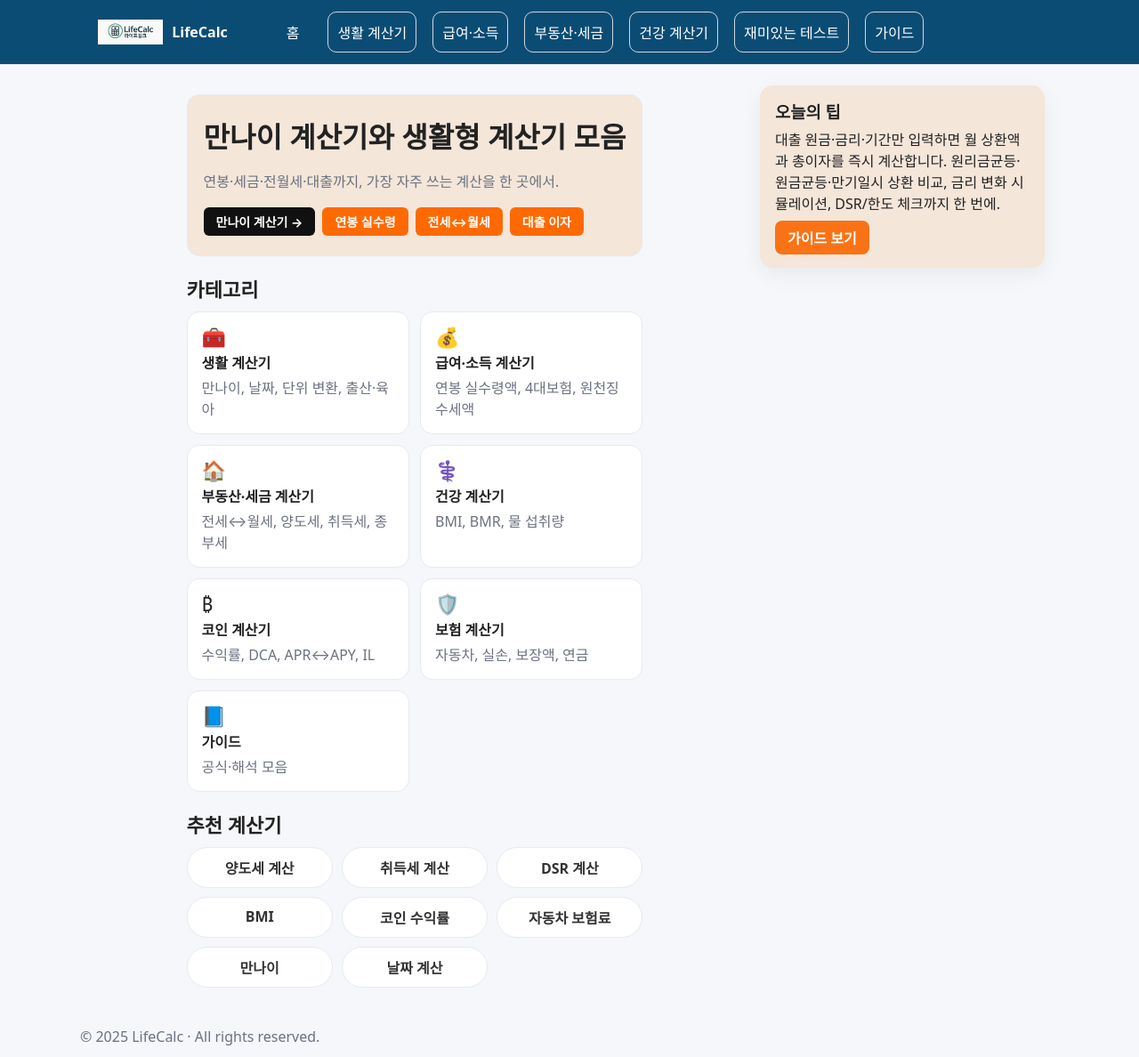
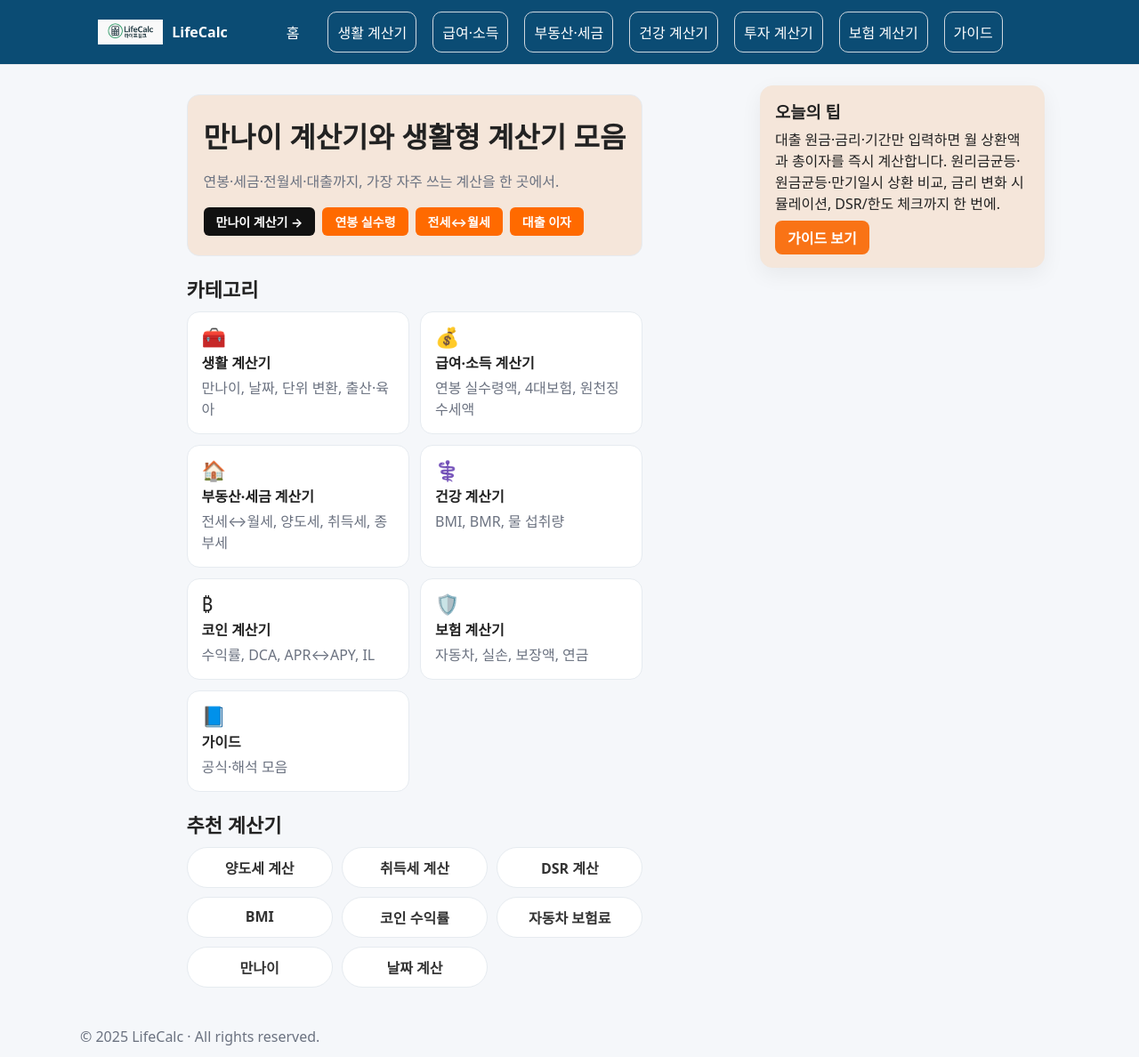
Before and after one commit to khai-lang/LifeCalc, a Jekyll site: the page built from index.md, in a window 1280 px wide and 1188 px high. Shown: the whole window at 89% size. Built offline with Jekyll 4.4.1, drawn with Linux system fonts in a browser that asks for light colours.

Commit message:
Update default.html

```diff
--- a/_layouts/default.html
+++ b/_layouts/default.html
@@ -187,15 +187,32 @@
       </div>
     </li>
 
-    <!-- 재미 -->
-    <li class="drop">
-      <button type="button" class="nav-parent" aria-expanded="false">재미있는 테스트</button>
-      <div class="menu" role="menu" aria-label="재미있는 테스트 하위">
-        <a href="/fun/">전체 보기</a>
-        <a href="/fun/mental-age/">정신연령 테스트</a>
-        <a href="/fun/astro/">별자리/띠</a>
+  <li class="drop">
+      <button type="button" class="nav-parent" aria-expanded="false">투자 계산기</button>
+      <div class="menu" role="menu">
+        <a href="/invest/">전체 보기</a>
+        <a href="/invest/crypto/pnl/">코인 수익/손실</a>
+        <a href="/invest/crypto/avg-cost/">코인 평단가</a>
+        <a href="/invest/crypto/dca/">코인 DCA</a>
+        <a href="/invest/stocks/pnl/">주식 수익/손실</a>
+        <a href="/invest/stocks/avg-cost/">주식 평단가</a>
+        <a href="/invest/stocks/targets/">목표가·손절가</a>
+        <a href="/invest/stocks/dividend-yield/">배당수익률</a>
       </div>
     </li>
+
+    <li class="drop">
+      <button type="button" class="nav-parent" aria-expanded="false">보험 계산기</button>
+      <div class="menu" role="menu">
+        <a href="/insurance/">전체 보기</a>
+        <a href="/insurance/auto-discount/">자동차보험 할인·특약</a>
+        <a href="/insurance/auto-grade/">자동차보험 등급 추정</a>
+        <a href="/insurance/health-copay/">실손 자기부담</a>
+        <a href="/insurance/driver-coverage/">운전자보험 담보</a>
+        <a href="/insurance/travel/">여행자보험 보험료</a>
+      </div>
+    </li>
+
 
     <!-- 가이드 -->
     <li class="drop">
```
